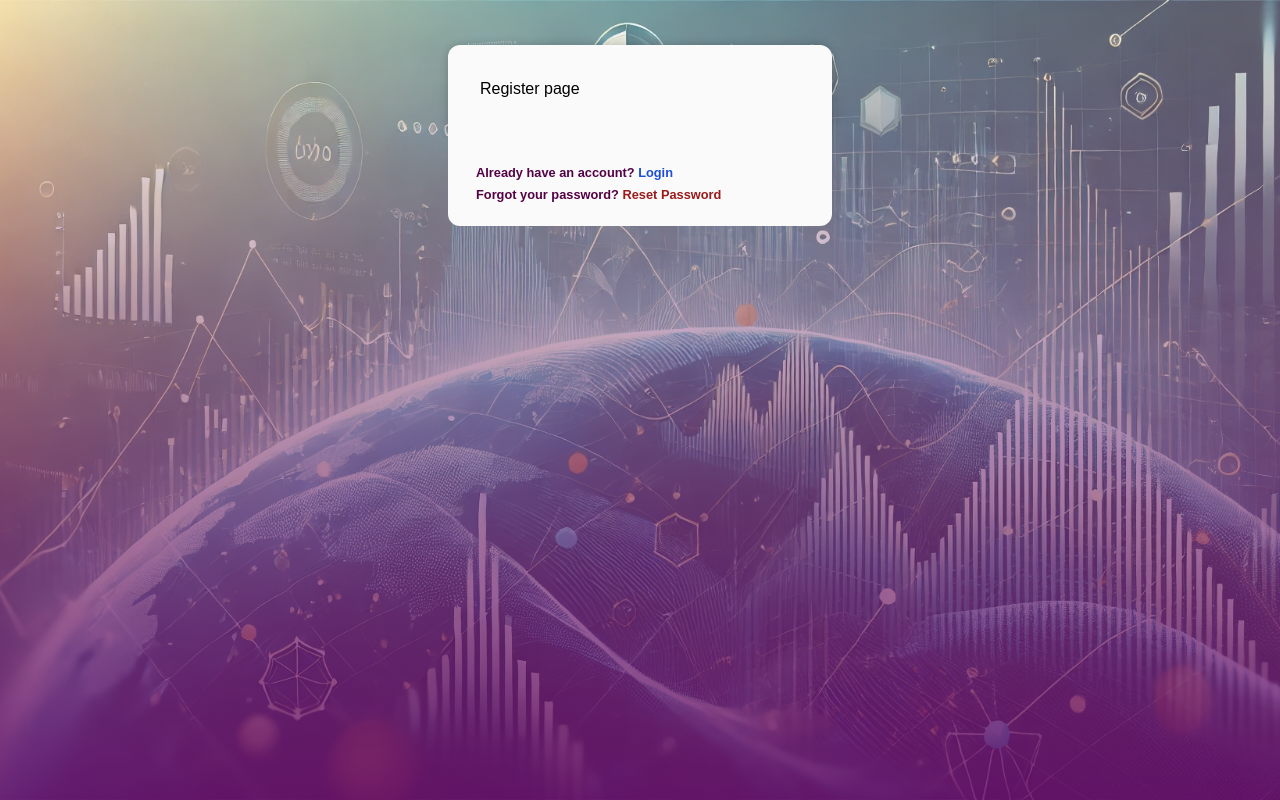
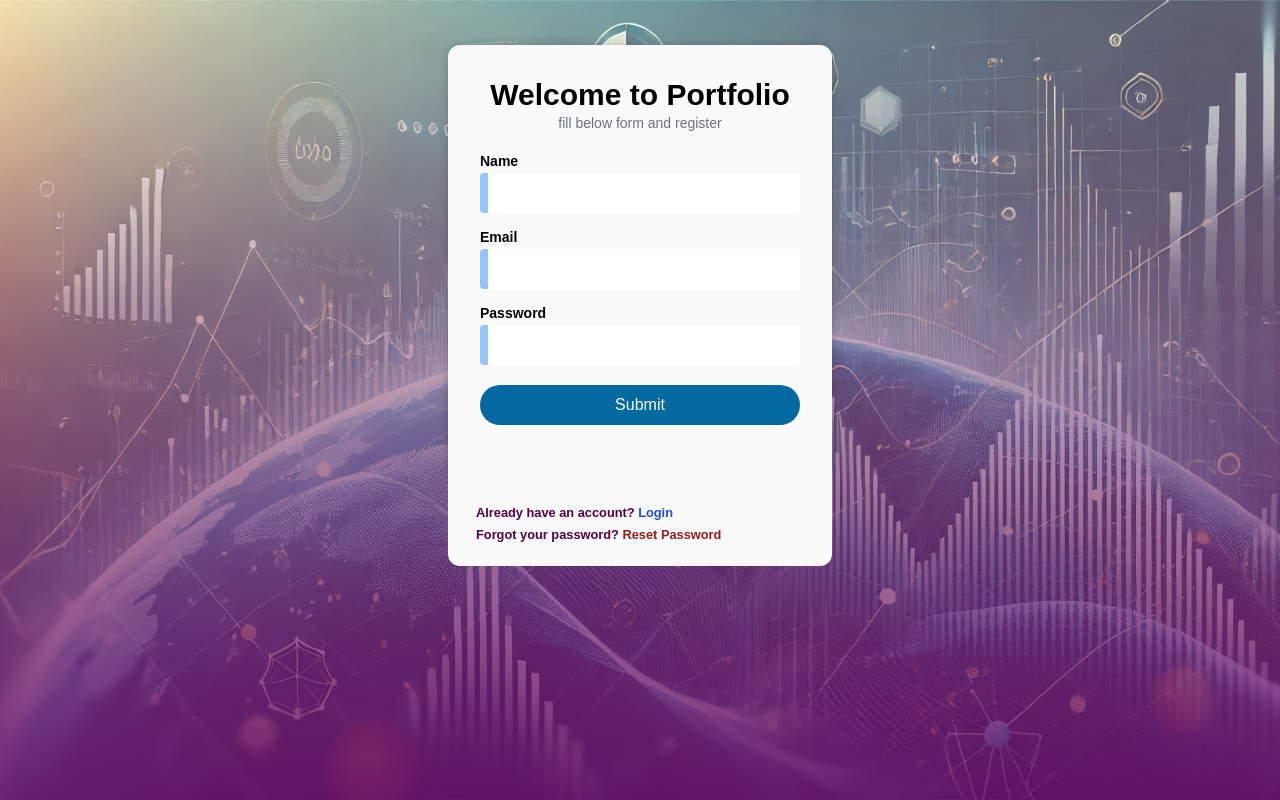
Before and after one commit to ddr-dileep/my-income-investment, a Next.js app in the folder my-investment/: page /register in a window 1280 px wide. Built offline with nearby package versions, Linux system fonts and the light colour scheme.

Commit message:
feat : register page

```diff
--- a/my-investment/src/app/(pages)/(auth)/register/page.tsx
+++ b/my-investment/src/app/(pages)/(auth)/register/page.tsx
@@ -1,3 +1,20 @@
-export default function login() {
-  return <div className="register-page">Register page</div>;
+"use client";
+import Form from "@/components/Form";
+import Heading from "@/components/Heading";
+import { registerFields } from "@/utils/constants";
+
+export default function RegisterPage() {
+  const onSubmit = (formValues: any) => {
+    console.log("object is submitted", formValues);
+  };
+  return (
+    <div className="register-page">
+      <Heading
+        title="Welcome to Portfolio"
+        subtitle="fill below form and register"
+        className="text-center"
+      />
+      <Form fields={registerFields} onSubmit={onSubmit} />
+    </div>
+  );
 }
--- a/my-investment/src/components/Form.tsx
+++ b/my-investment/src/components/Form.tsx
@@ -25,14 +25,24 @@ export default function Form({
             <Input {...field} key={field?.name} onChange={onInputChange} />
           );
         })}
-      {onCancel && (
-        <button type="reset" onClick={onCancel}>
-          Cancel
+
+      {onSubmit && (
+        <button
+          type="submit"
+          className="mt-2 bg-sky-700 text-white w-full p-2 rounded-full"
+          onClick={() => onSubmit(formValues)}
+        >
+          Submit
         </button>
       )}
-      {onSubmit && (
-        <button type="submit" onClick={() => onSubmit(formValues)}>
-          Submit
+
+      {onCancel && (
+        <button
+          type="reset"
+          className="mt-2 bg-red-700 text-white w-full p-2 rounded-full"
+          onClick={onCancel}
+        >
+          Cancel
         </button>
       )}
     </div>
--- a/my-investment/src/utils/constants.ts
+++ b/my-investment/src/utils/constants.ts
@@ -7,3 +7,13 @@ export const loginFields = [
     required: true,
   },
 ];
+export const registerFields = [
+  { name: "name", label: "Name", type: "text", required: true },
+  { name: "email", label: "Email", type: "email", required: true },
+  {
+    name: "password",
+    label: "Password",
+    type: "password",
+    required: true,
+  },
+];
```
